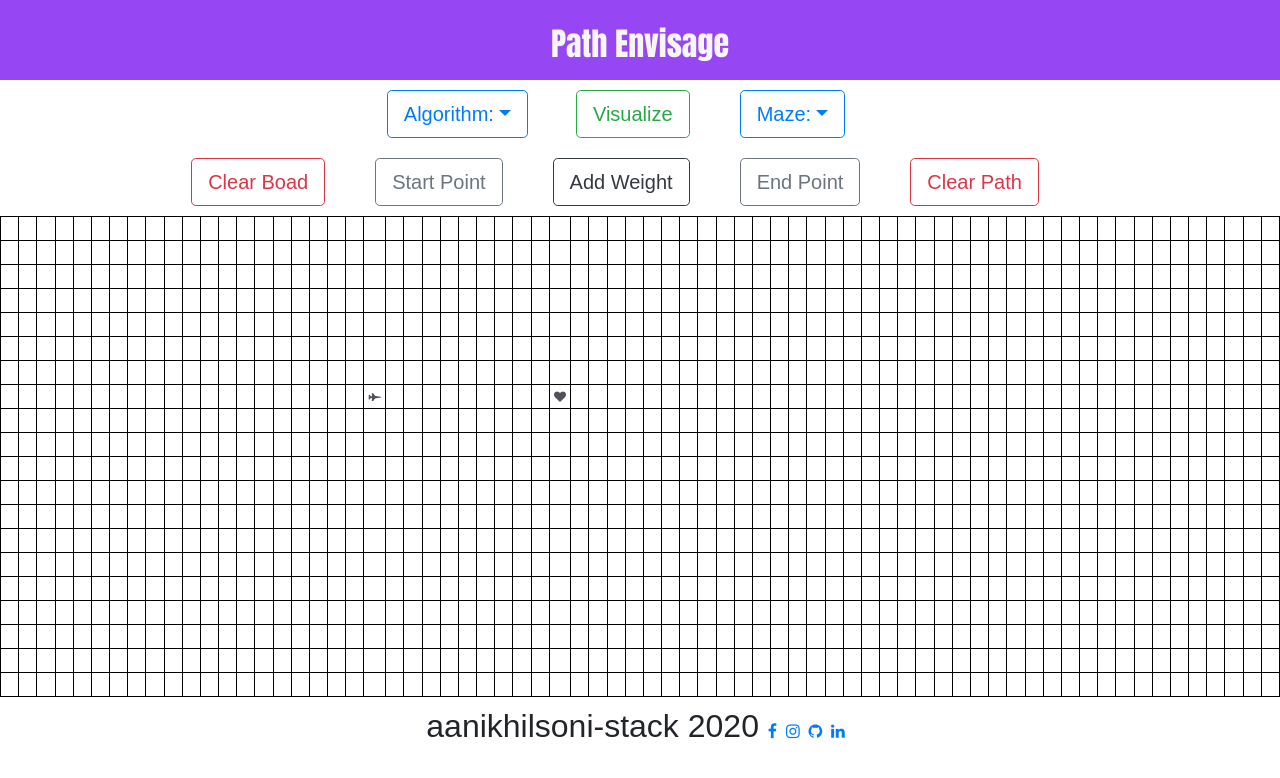
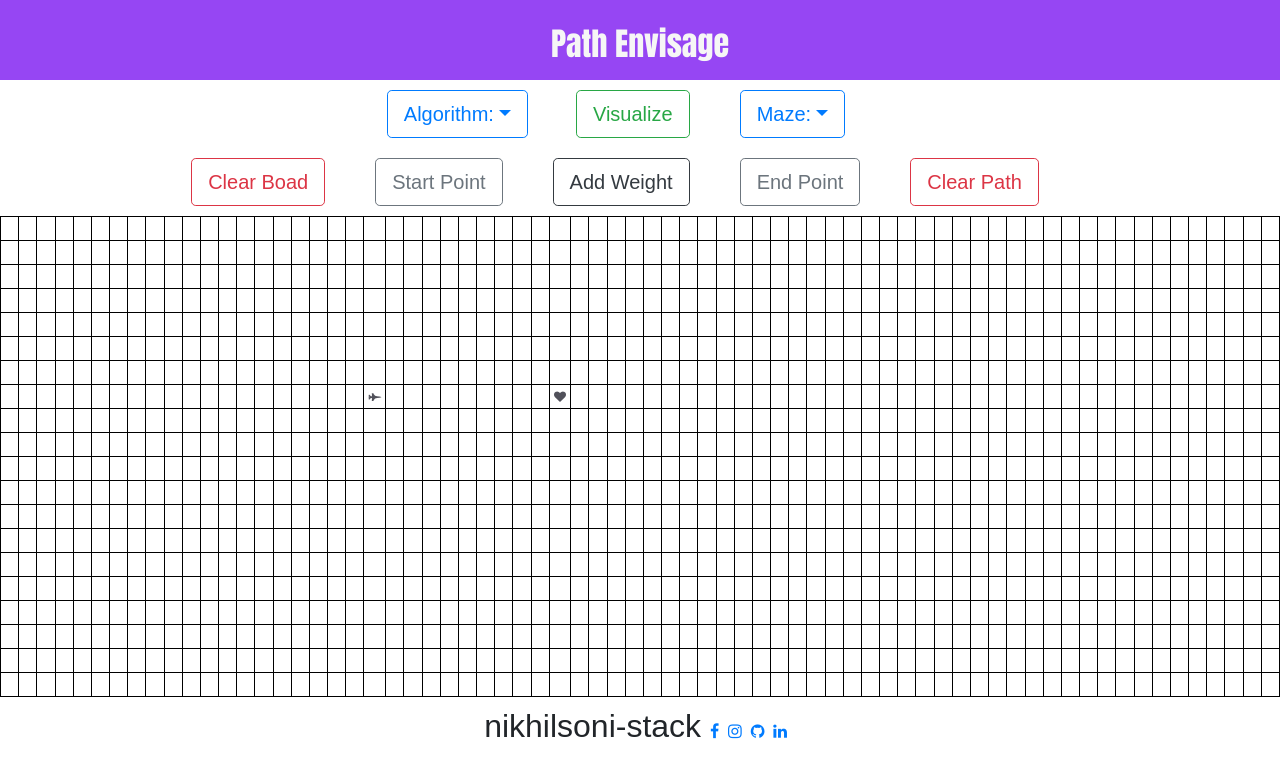
Before and after one commit to nikhilsoni-stack/path-envisage, a React app: page / in a window 1280 px wide. Shown: the top 778 px of the page. Built offline with nearby package versions, Linux system fonts and the light colour scheme.

Commit message:
initial commit

```diff
--- a/src/App.js
+++ b/src/App.js
@@ -610,10 +610,12 @@ let currentCell;
 
 
           }
-          </thead></table>
+          </thead>
+          </table>
+
           </div>
           <div className="outer">
-            <h2 className="inner">aanikhilsoni-stack 2020</h2>&nbsp;&nbsp;
+            <h2 className="inner">nikhilsoni-stack</h2>&nbsp;&nbsp;
             <a className="fa fa-facebook" target="_blank" href="https://www.facebook.com/nikhil.soni.1675"></a>&nbsp;&nbsp;
             <a className="fa fa-instagram"target="_blank" href="https://www.instagram.com/the.el_dorado/"></a>&nbsp;&nbsp;
             <a className="fa fa-github" target="_blank" href="#"></a>&nbsp;&nbsp;
```
